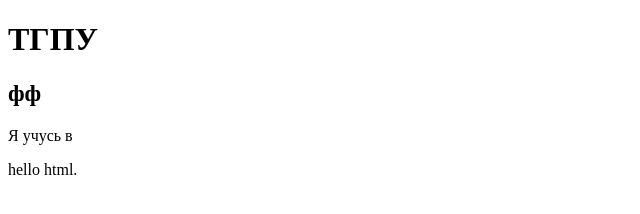
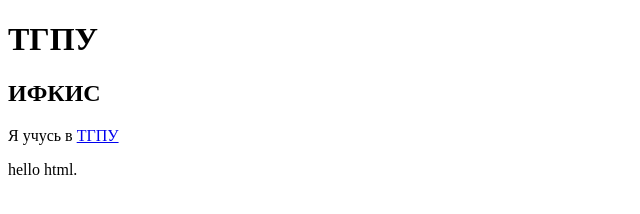
Before and after one commit to andrey57h/andrey57h.github.io, a plain HTML site: page index.html in a window 1280 px wide. Shown: the whole page, without its empty margins (0-640 px from the left). Drawn offline with Linux system fonts and the light colour scheme.

Commit message:
HI, h2, a, p

```diff
--- a/index.html
+++ b/index.html
@@ -2,8 +2,8 @@
 <html>
     <body>
         <h1>ТГПУ</h1>
-        <h2>фф</h2>
-        <p>Я учусь в <a></a></p>
+        <h2>ИФКИС</h2>
+        <p>Я учусь в <a href="https://tspu.ru">ТГПУ</a></p>
         hello html.
     </body>
 </html>
```
